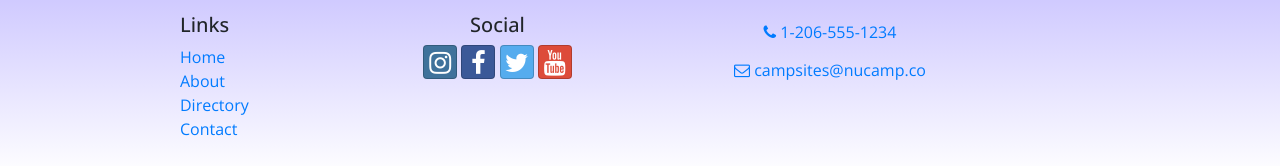
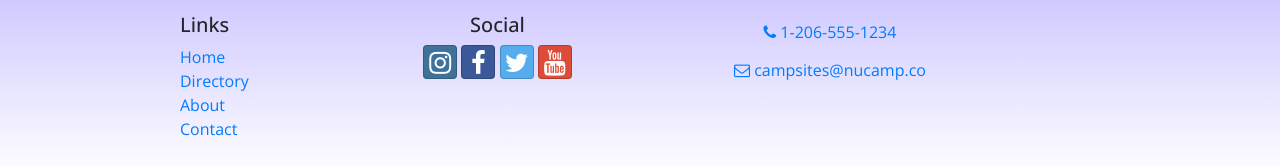
Before and after one commit to MeliiZa/NucampReact, a React (Create React App) app: page /home in a window 1280 px wide. Shown: the part 264-430 px from the top of the page. Built offline with nearby package versions, Linux system fonts and the light colour scheme.

Commit message:
Enable links on the footer

```diff
--- a/src/components/FooterComponent.js
+++ b/src/components/FooterComponent.js
@@ -1,4 +1,5 @@
 import React from 'react';
+import { Link } from 'react-router-dom';
 
 function Footer(props) {
     return (
@@ -8,10 +9,10 @@ function Footer(props) {
                     <div className="col-4 col-sm-2 offset-1">
                         <h5>Links</h5>
                         <ul className="list-unstyled">
-                            <li><a href="#">Home</a></li>
-                            <li><a href="#">About</a></li>
-                            <li><a href="#">Directory</a></li>
-                            <li><a href="#">Contact</a></li>
+                        <li><Link to='/home'>Home</Link></li>
+                            <li><Link to='/directory'>Directory</Link></li>
+                            <li><Link to='/aboutus'>About</Link></li>
+                            <li><Link to='/contactus'>Contact</Link></li>
                         </ul>
                     </div>
                     <div className="col-6 col-sm-3 text-center">
```
